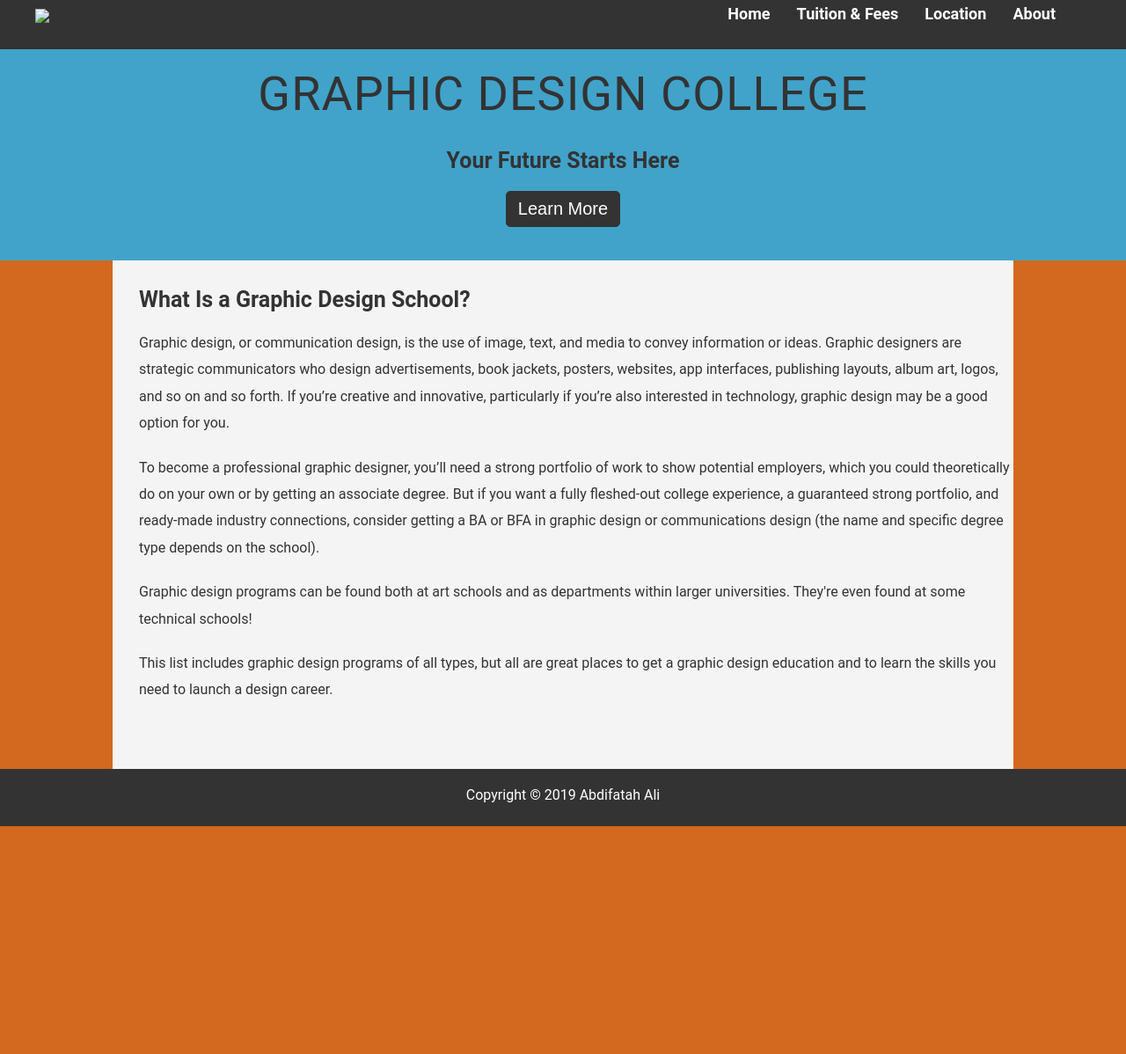
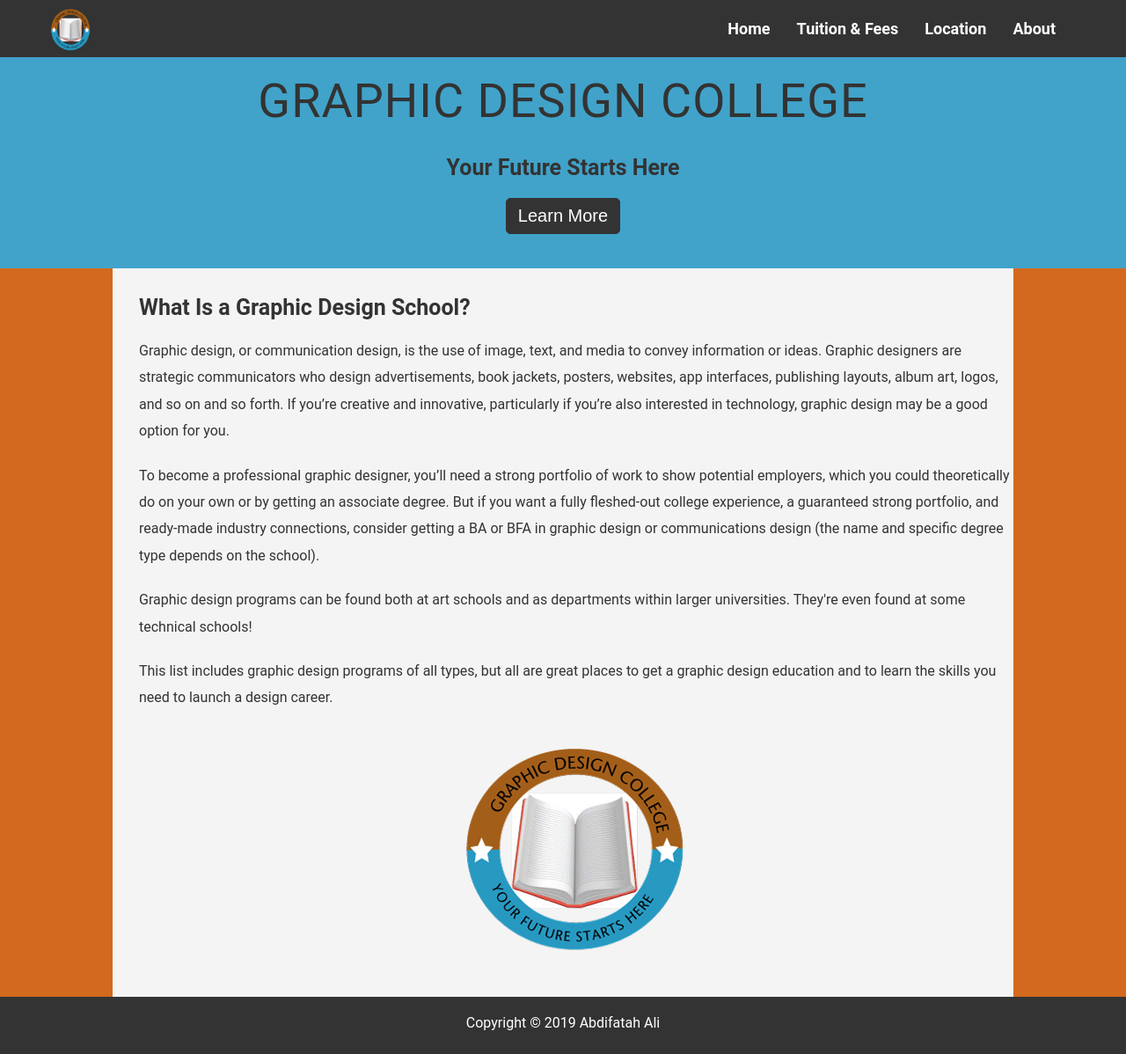
Before and after one commit to Abdifatah-Ali/Educational-Institution-Website, a plain HTML site: page index.html in a window 1280 px wide. Shown: the whole page at 88% size. Before the commit the page ends 939 px from the top, so only its background shows below. Drawn offline with Linux system fonts and the light colour scheme.

Commit message:
Update index.html

```diff
--- a/index.html
+++ b/index.html
@@ -11,7 +11,7 @@
 			<div class="container">
 				<nav>
 					<div>
-						<img src="/images/college-logo.jpg" class="logo" />
+						<img src="college-logo.jpg" class="logo" />
 					</div>
 					<ul>
 						<li><a href="#">Home</a></li>
@@ -69,7 +69,7 @@
 				</div>
 
 				<div class="info-img">
-					<img src="/images/college-logo1.jpg" alt="" class="section-img" />
+					<img src="college-logo1.jpg" alt="" class="section-img" />
 				</div>
 			</div>
 		</section>
```
